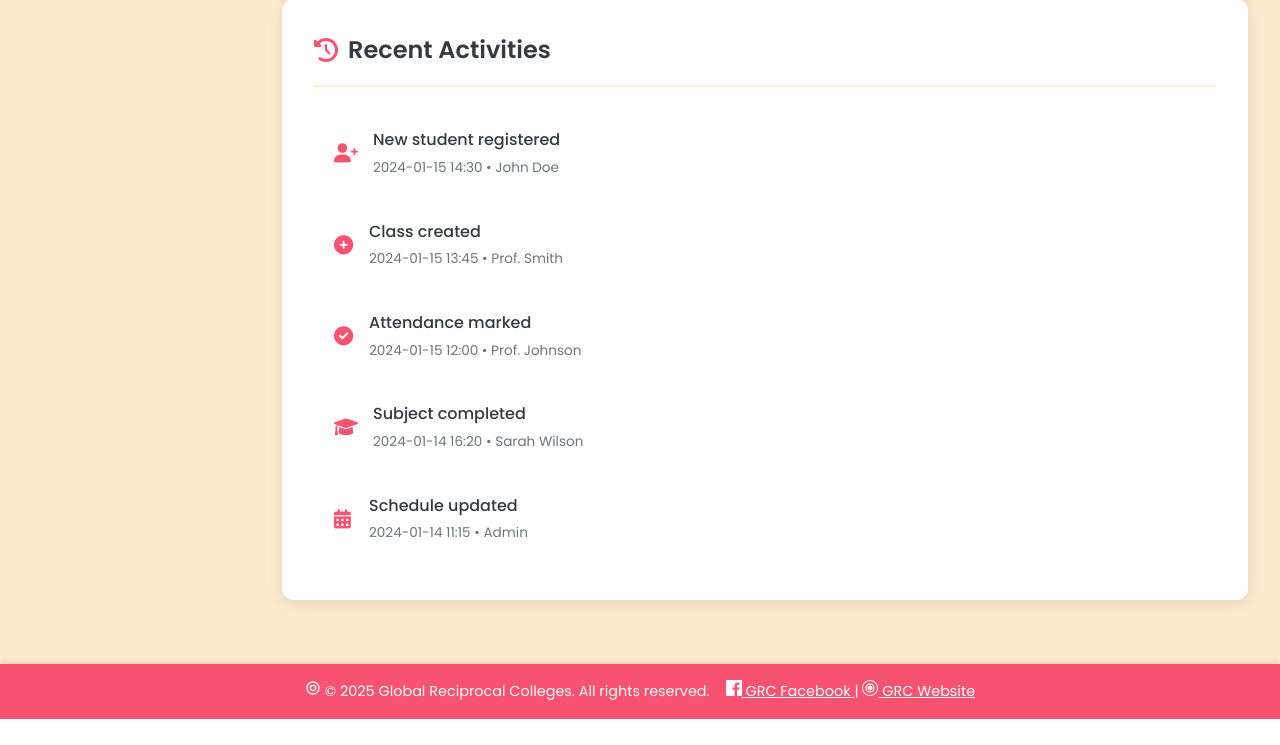
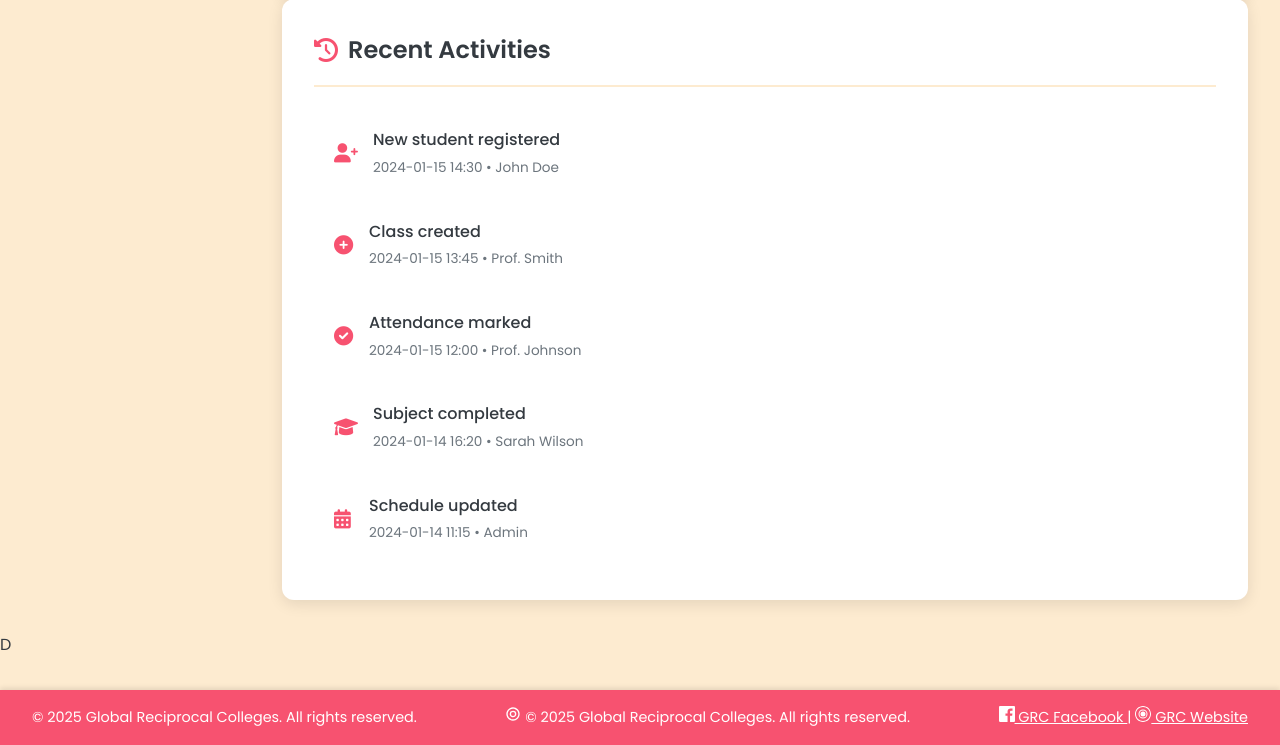
Before and after one commit to westliecasuncad06/GRC, a PHP site: page /Admin/admin_dashboard.php in a window 1280 px wide. Shown: the part 1065-1810 px from the top of the page. Before the commit the page ends 1784 px from the top, so only its background shows below. Run offline with PHP 8.4, Linux system fonts and the light colour scheme; a user stored in the database is signed in; data comes from the database, SQL or seed files in the repository.

Commit message:
Update footbar.php

```diff
--- a/includes/footbar.php
+++ b/includes/footbar.php
@@ -1,6 +1,7 @@
-<!-- Footer Bar -->
+D<!-- Footer Bar -->
 <footer class="footbar">
     <div class="footbar-content">
+        <span>© <?php echo date("Y"); ?> Global Reciprocal Colleges. All rights reserved.</span>
         <span>
             <svg xmlns="http://www.w3.org/2000/svg" width="16" height="16" fill="white" viewBox="0 0 24 24" aria-label="Copyright">
                 <path d="M12 2C6.48 2 2 6.48 2 12s4.48 10 10 10 10-4.48 10-10S17.52 2 12 2zm0 18c-4.41 0-8-3.59-8-8s3.59-8 8-8 8 3.59 8 8-3.59 8-8 8z"/>
@@ -45,7 +46,7 @@
 .footbar-content {
     display: flex;
     flex-wrap: wrap;
-    justify-content: center;
+    justify-content: space-between;
     gap: 1rem;
     align-items: center;
 }
```
